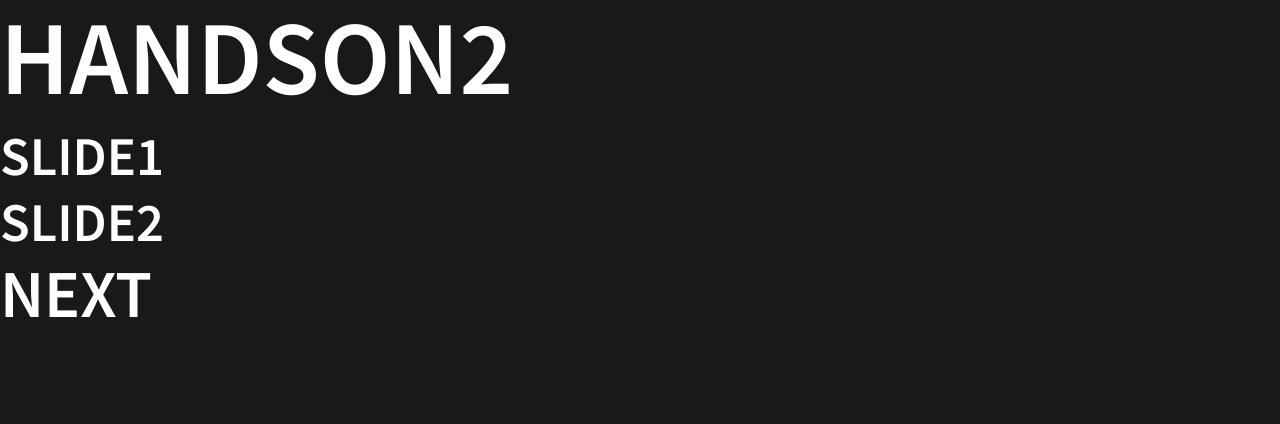
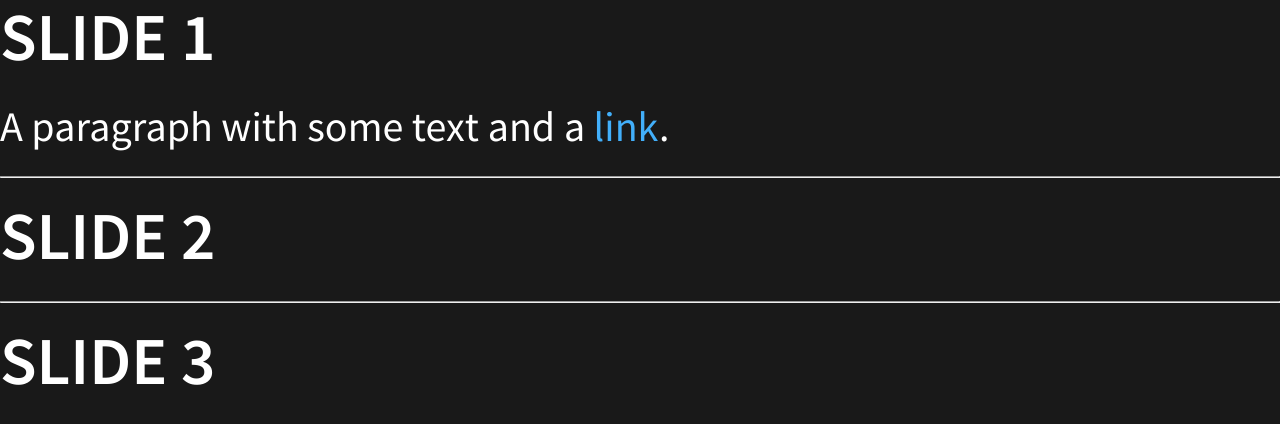
Before and after one commit to kaz86/sbc_training2021, a website: page handson.html in a window 1280 px wide. Drawn offline with Linux system fonts and the light colour scheme.

Commit message:
Update handson.html

```diff
--- a/handson.html
+++ b/handson.html
@@ -15,7 +15,7 @@
 	</head>
 	<body>
 		<div class="reveal">
-			<section data-markdown="./md/handson2.md"
+			<section data-markdown="./md/handson.md"
 				data-separator="^\n\n\n"
 				data-separator-vertical="^\n\n"
 				data-separator-notes="^Note:"
```
